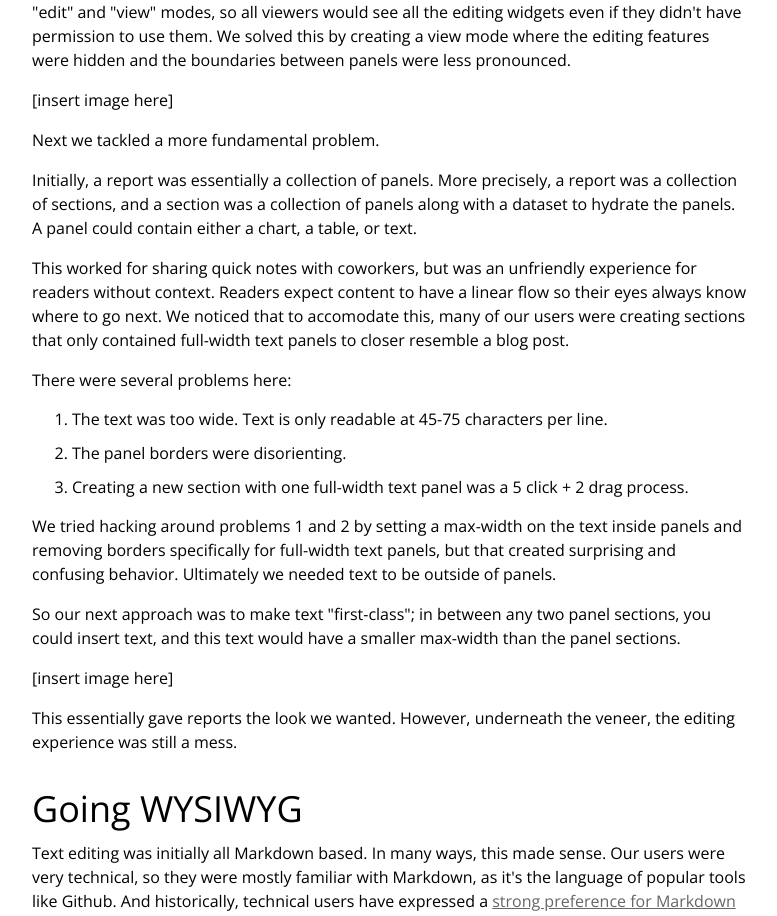
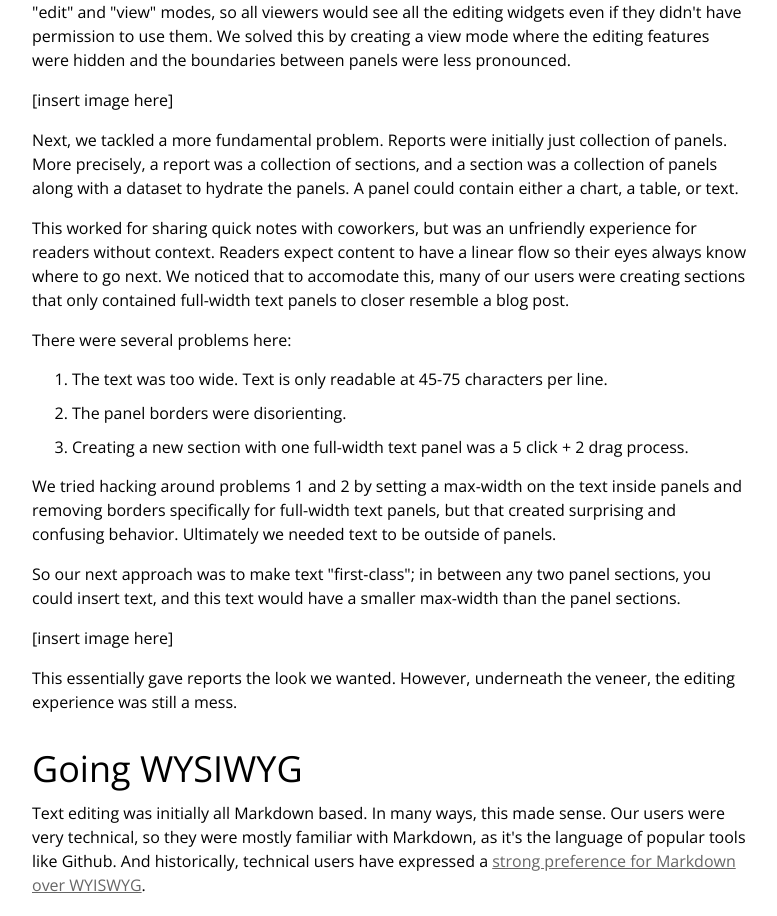
Before and after one commit to Xyzrr/portfolio, a Next.js app: page /wysiwyg in a window 1280 px wide. Shown: the part 1641-2557 px from the top of the page, without its empty margins (250-1027 px from the left). Built offline with nearby package versions, Linux system fonts and the light colour scheme.

Commit message:
lil compression

```diff
--- a/pages/wysiwyg.mdx
+++ b/pages/wysiwyg.mdx
@@ -39,9 +39,7 @@ First, we needed to fix the low hanging fruit. A clear problem was that there we
 
 [insert image here]
 
-Next we tackled a more fundamental problem.
-
-Initially, a report was essentially a collection of panels. More precisely, a report was a collection of sections, and a section was a collection of panels along with a dataset to hydrate the panels. A panel could contain either a chart, a table, or text.
+Next, we tackled a more fundamental problem. Reports were initially just collection of panels. More precisely, a report was a collection of sections, and a section was a collection of panels along with a dataset to hydrate the panels. A panel could contain either a chart, a table, or text.
 
 This worked for sharing quick notes with coworkers, but was an unfriendly experience for readers without context. Readers expect content to have a linear flow so their eyes always know where to go next. We noticed that to accomodate this, many of our users were creating sections that only contained full-width text panels to closer resemble a blog post.
 
```
